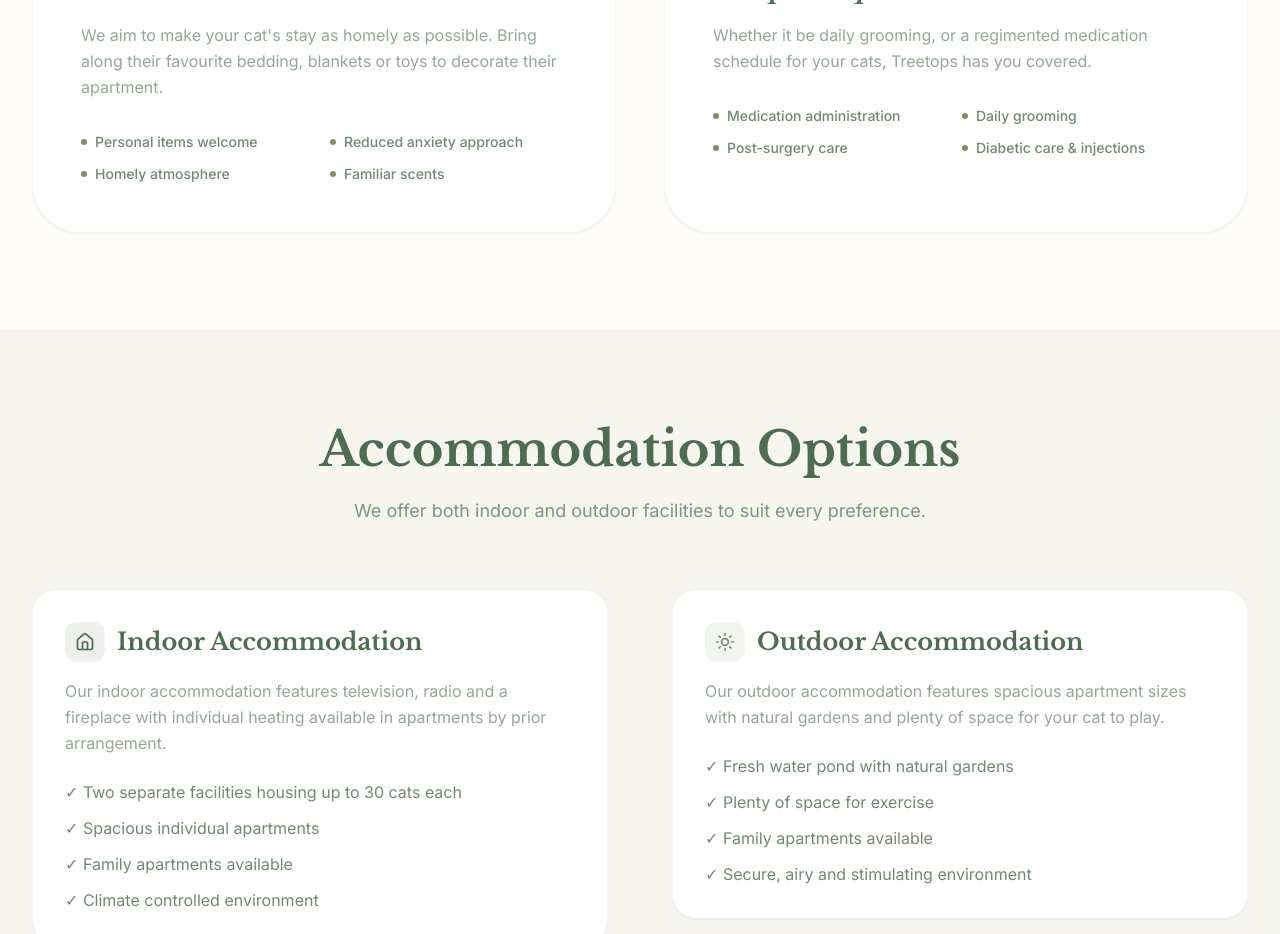
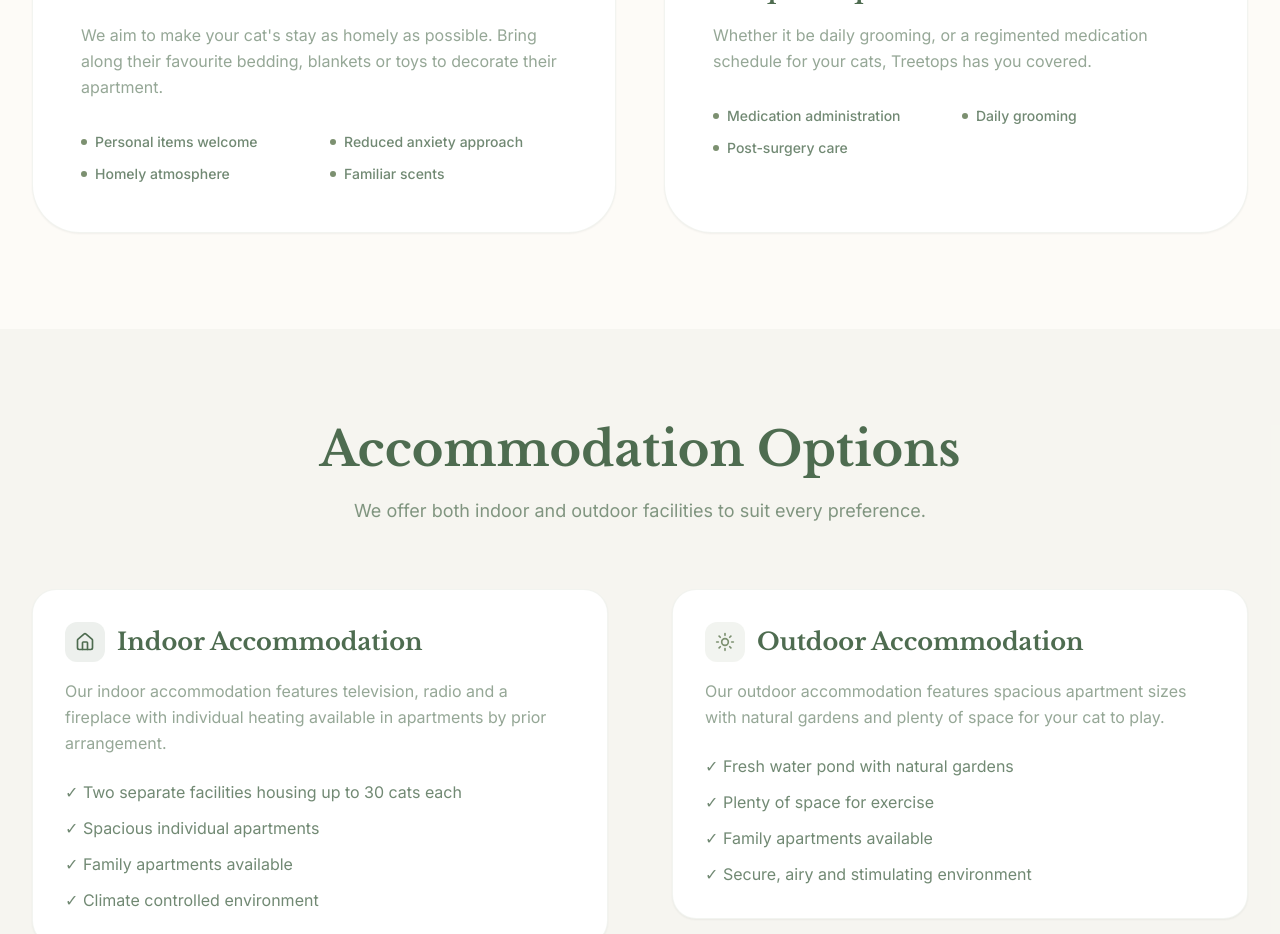
Before and after one commit to jeremyw24/treetopscattery.com.au, a React (Vite) app: page /services in a window 1280 px wide. Shown: the part 1100-2034 px from the top of the page. Built offline with nearby package versions, Linux system fonts and the light colour scheme.

Commit message:
remove diabetic reference

```diff
--- a/src/pages/Services.tsx
+++ b/src/pages/Services.tsx
@@ -26,7 +26,7 @@ export default function Services() {
       icon: <Pill size={32} />,
       title: "Unique Requirements",
       description: "Whether it be daily grooming, or a regimented medication schedule for your cats, Treetops has you covered.",
-      features: ["Medication administration", "Daily grooming", "Post-surgery care", "Diabetic care & injections"]
+      features: ["Medication administration", "Daily grooming", "Post-surgery care"]
     }
   ];
 
```
